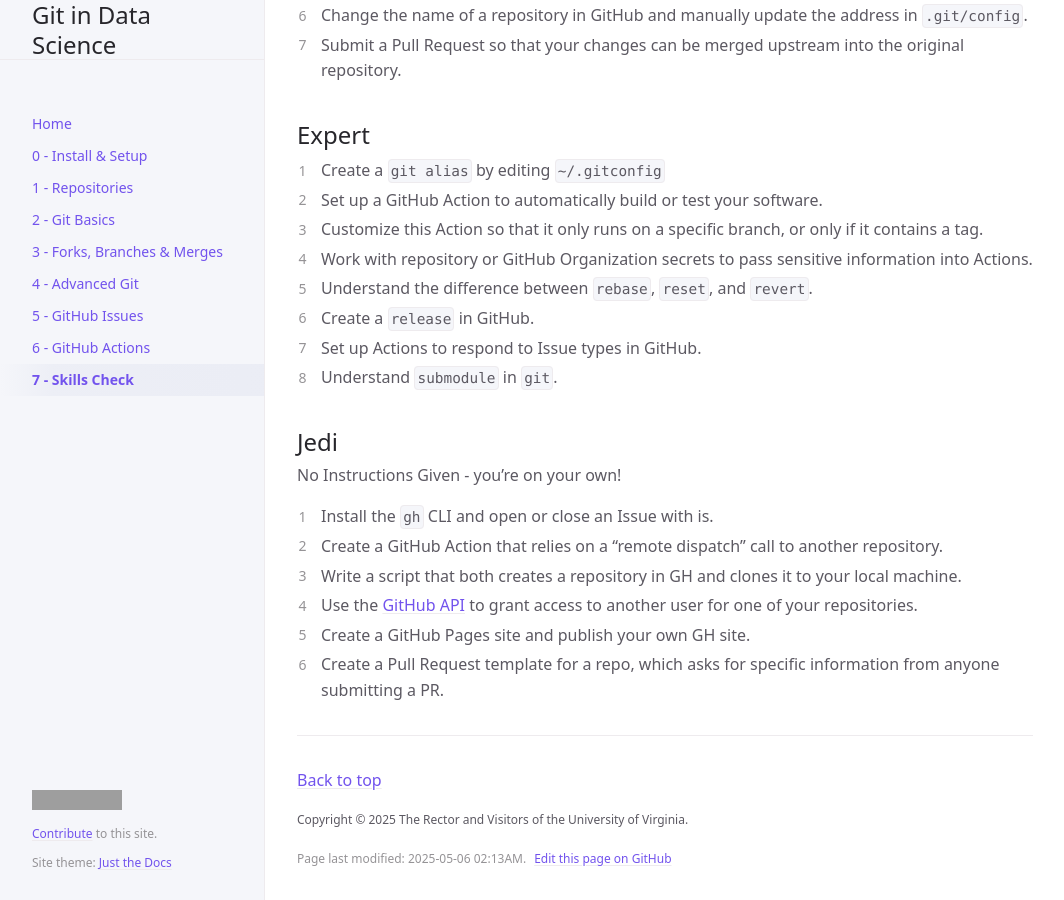
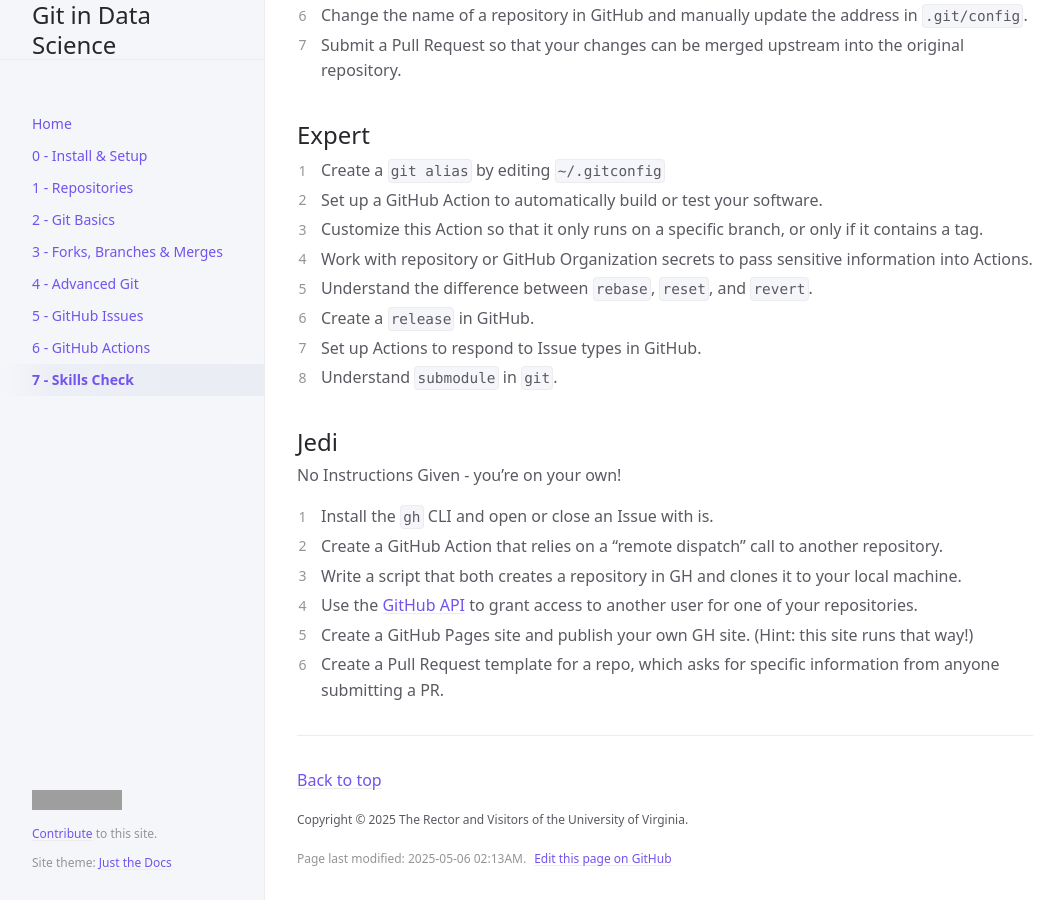
Before and after one commit to UVADS/git-basics, a Jekyll site: the page built from docs/skills-check.md, in a window 1280 px wide and 900 px high, scrolled down 1419 px. Shown: the whole window, without its empty margins (107-1171 px from the left). Built offline with Jekyll 4.4.1, drawn with Linux system fonts in a browser that asks for light colours; cached includes are drawn as plain includes; grey boxes are pictures that could not be loaded.

Commit message:
More skills

```diff
--- a/docs/skills-check.md
+++ b/docs/skills-check.md
@@ -76,5 +76,5 @@ No Instructions Given - you're on your own!
 2. Create a GitHub Action that relies on a "remote dispatch" call to another repository.
 3. Write a script that both creates a repository in GH and clones it to your local machine.
 4. Use the [GitHub API](https://docs.github.com/en/rest) to grant access to another user for one of your repositories.
-5. Create a GitHub Pages site and publish your own GH site.
+5. Create a GitHub Pages site and publish your own GH site. (Hint: this site runs that way!)
 6. Create a Pull Request template for a repo, which asks for specific information from anyone submitting a PR.
```
